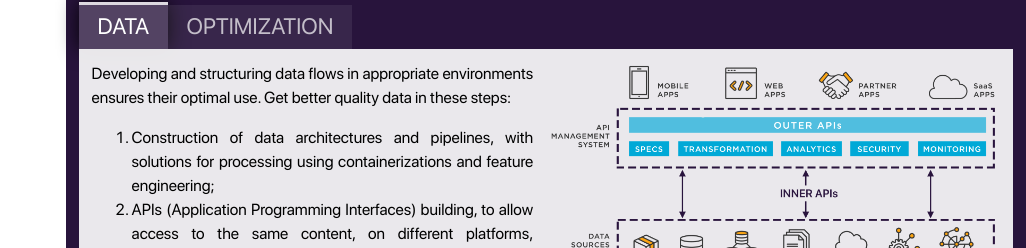
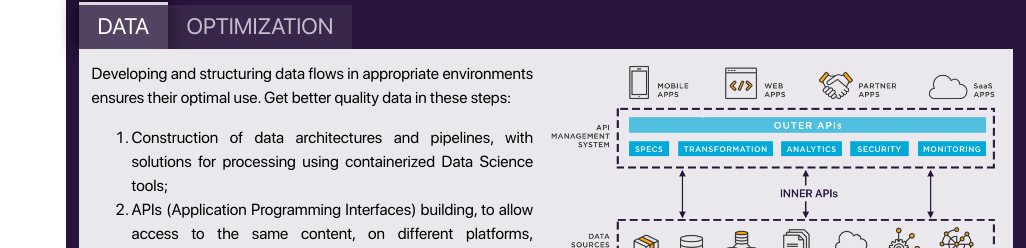
Before and after one commit to ArisMerlix/portfolio, a plain HTML site: page index.html in a window 1280 px wide. Shown: the part 3664-3912 px from the top of the page, without its empty margins (254-1280 px from the left). Drawn offline with Linux system fonts and the light colour scheme.

Commit message:
Update index.html

```diff
--- a/index.html
+++ b/index.html
@@ -288,7 +288,7 @@
               Get better quality data in these steps:
               <ol class="ol_content">
                 <li>Construction of data architectures and pipelines, with solutions for processing using
-                containerizations and feature engineering;
+                containerized Data Science tools;
                 </li>
                 <li>APIs (Application Programming Interfaces) building, to allow access to the same content,
                 on different platforms, especially in the case of distributed applications.
```
